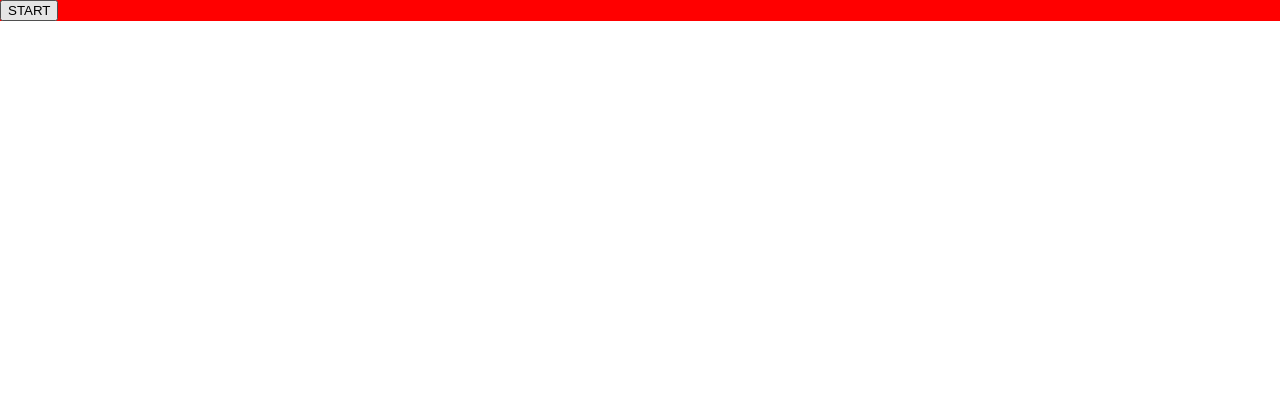
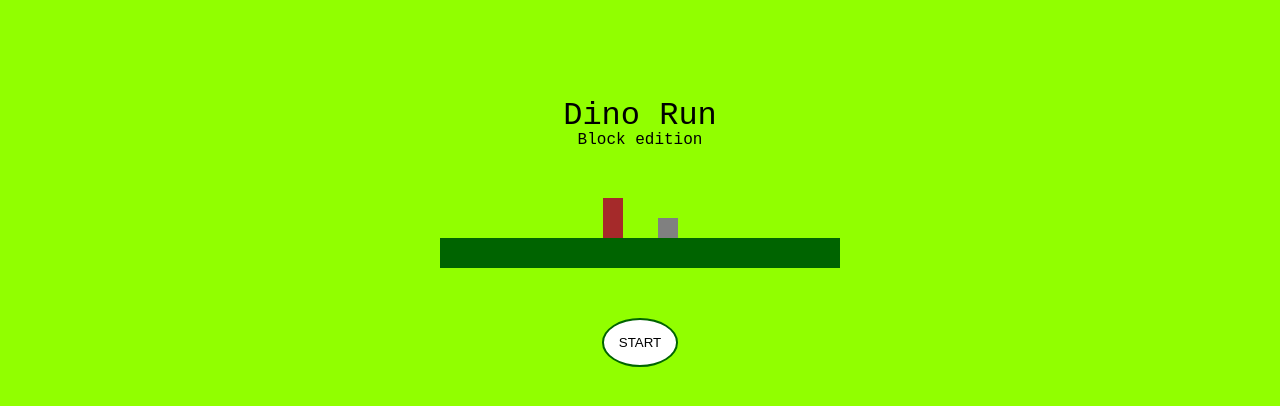
Before and after one commit to monicalopezgris/dino-clone, a plain HTML site: page index.html in a window 1280 px wide. Drawn offline with Linux system fonts and the light colour scheme.

Commit message:
add stylo to stages

```diff
--- a/index.html
+++ b/index.html
@@ -9,7 +9,19 @@
 </head>
 <body>
     <div class='stage' id='start'>
-        <button id='start-button'>START</button>
+        <h1>Dino Run</h1>
+        <p>Block edition</p>
+        <div>
+            <div id="dino"></div>
+            <div id="rock"></div>
+        </div>
+        <div>
+            <div id="ground"></div>
+        </div>
+        <div>
+                <button id='start-button'>START</button>
+        </div>
+
 
     </div>
     <div class='stage hidden' id='game-over'>
--- a/styles/css/main.css
+++ b/styles/css/main.css
@@ -2,48 +2,136 @@
    v2.0 | 20110126
    License: none (public domain)
 */
-html, body, div, span, applet, object, iframe,
-h1, h2, h3, h4, h5, h6, p, blockquote, pre,
-a, abbr, acronym, address, big, cite, code,
-del, dfn, em, img, ins, kbd, q, s, samp,
-small, strike, strong, sub, sup, tt, var,
-b, u, i, center,
-dl, dt, dd, ol, ul, li,
-fieldset, form, label, legend,
-table, caption, tbody, tfoot, thead, tr, th, td,
-article, aside, canvas, details, embed,
-figure, figcaption, footer, header, hgroup,
-menu, nav, output, ruby, section, summary,
-time, mark, audio, video {
+html,
+body,
+div,
+span,
+applet,
+object,
+iframe,
+h1,
+h2,
+h3,
+h4,
+h5,
+h6,
+p,
+blockquote,
+pre,
+a,
+abbr,
+acronym,
+address,
+big,
+cite,
+code,
+del,
+dfn,
+em,
+img,
+ins,
+kbd,
+q,
+s,
+samp,
+small,
+strike,
+strong,
+sub,
+sup,
+tt,
+var,
+b,
+u,
+i,
+center,
+dl,
+dt,
+dd,
+ol,
+ul,
+li,
+fieldset,
+form,
+label,
+legend,
+table,
+caption,
+tbody,
+tfoot,
+thead,
+tr,
+th,
+td,
+article,
+aside,
+canvas,
+details,
+embed,
+figure,
+figcaption,
+footer,
+header,
+hgroup,
+menu,
+nav,
+output,
+ruby,
+section,
+summary,
+time,
+mark,
+audio,
+video {
   margin: 0;
   padding: 0;
   border: 0;
   font-size: 100%;
   font: inherit;
-  vertical-align: baseline; }
+  vertical-align: baseline;
+}
 
 /* HTML5 display-role reset for older browsers */
-article, aside, details, figcaption, figure,
-footer, header, hgroup, menu, nav, section {
-  display: block; }
+article,
+aside,
+details,
+figcaption,
+figure,
+footer,
+header,
+hgroup,
+menu,
+nav,
+section {
+  display: block;
+}
 
 body {
-  line-height: 1; }
+  line-height: 1;
+}
 
-ol, ul {
-  list-style: none; }
+ol,
+ul {
+  list-style: none;
+}
 
-blockquote, q {
-  quotes: none; }
+blockquote,
+q {
+  quotes: none;
+}
 
-blockquote:before, blockquote:after,
-q:before, q:after {
-  content: '';
-  content: none; }
+blockquote:before,
+blockquote:after,
+q:before,
+q:after {
+  content: "";
+  content: none;
+}
 
 table {
   border-collapse: collapse;
-  border-spacing: 0; }
+  border-spacing: 0;
+}
 
 /*
 * VARIABLES
@@ -51,26 +139,86 @@ table {
 /*
 * BASE
 **************************************************/
+h1,
+h2,
+p {
+  font-family: "Courier New", Courier, monospace;
+  text-align: center;
+}
+
+h1 {
+  font-size: 2em;
+}
+
 /*
 * STAGES
 ***************************************************/
 .stage {
   width: 100%;
-  float: left; }
+  float: left;
+}
 
 .hidden {
-  display: none; }
+  display: none;
+}
 
 /*
 * STAGE START
 ***************************************************/
 #start {
-  background-color: red; }
+  background-color: rgb(145, 255, 0);
+  height: 100vh;
+  width: 100vw;
+  padding-top: 100px;
+}
+
+#start > p {
+  margin-bottom: 50px;
+}
+#start > div {
+  width: 100%;
+  display: flex;
+  align-items: flex-end;
+  justify-content: center;
+}
+#dino {
+  background-color: brown;
+  width: 20px;
+  height: 40px;
+  margin-right: 35px;
+}
+
+#rock {
+  background-color: grey;
+  width: 20px;
+  height: 20px;
+}
+
+#ground {
+  height: 30px;
+  width: 400px;
+  background-color: darkgreen;
+}
+
+button {
+  margin-top: 50px;
+  background-color: white;
+  border: 2px solid darkgreen;
+  border-radius: 70%;
+  padding: 15px;
+}
+button:hover {
+  background-color: lightgray;
+}
 
 /*
 * STAGE GAME-OVER
 ***************************************************/
 #game-over {
-  background-color: blue; }
-
-/*# sourceMappingURL=main.css.map */
+  background-color: black;
+  height: 100vh;
+  width: 100vw;
+  position: fixed;
+  top: 0px;
+  left: 0px;
+}
--- a/styles/scss/_reset.scss
+++ /dev/null
@@ -1,48 +0,0 @@
-/* http://meyerweb.com/eric/tools/css/reset/
-   v2.0 | 20110126
-   License: none (public domain)
-*/
-
-html, body, div, span, applet, object, iframe,
-h1, h2, h3, h4, h5, h6, p, blockquote, pre,
-a, abbr, acronym, address, big, cite, code,
-del, dfn, em, img, ins, kbd, q, s, samp,
-small, strike, strong, sub, sup, tt, var,
-b, u, i, center,
-dl, dt, dd, ol, ul, li,
-fieldset, form, label, legend,
-table, caption, tbody, tfoot, thead, tr, th, td,
-article, aside, canvas, details, embed,
-figure, figcaption, footer, header, hgroup,
-menu, nav, output, ruby, section, summary,
-time, mark, audio, video {
-	margin: 0;
-	padding: 0;
-	border: 0;
-	font-size: 100%;
-	font: inherit;
-	vertical-align: baseline;
-}
-/* HTML5 display-role reset for older browsers */
-article, aside, details, figcaption, figure,
-footer, header, hgroup, menu, nav, section {
-	display: block;
-}
-body {
-	line-height: 1;
-}
-ol, ul {
-	list-style: none;
-}
-blockquote, q {
-	quotes: none;
-}
-blockquote:before, blockquote:after,
-q:before, q:after {
-	content: '';
-	content: none;
-}
-table {
-	border-collapse: collapse;
-	border-spacing: 0;
-}
--- a/styles/scss/main.scss
+++ /dev/null
@@ -1,39 +0,0 @@
-@import 'reset';
-
-/*
-* VARIABLES
-**************************************************/
-
-/*
-* BASE
-**************************************************/
-
-
-/*
-* STAGES
-***************************************************/
-
-.stage {
-    width: 100%;
-    float: left;
-}
-
-.hidden{
-    display: none;
-}
-
-/*
-* STAGE START
-***************************************************/
-
-#start{
-    background-color: red;
-}
-
-/*
-* STAGE GAME-OVER
-***************************************************/
-
-#game-over{
-    background-color: blue;
-}
```
Also changed, not shown: styles/css/main.1.css (added).
